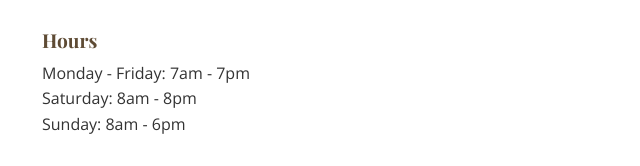
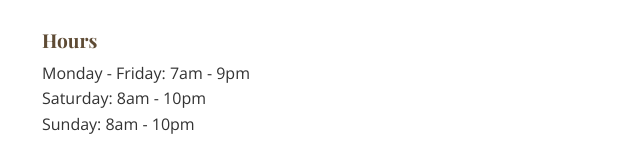
Before and after one commit to Nex-Lume/Cafe-Serenity, a plain HTML site: page contact.html in a window 1280 px wide. Shown: the part 595-761 px from the top of the page, 18-658 px from the left. Drawn offline with nearby package versions, Linux system fonts and the light colour scheme.

Commit message:
contact.html

```diff
--- a/contact.html
+++ b/contact.html
@@ -243,7 +243,7 @@
 
                     <div class="info-block">
                         <h3 class="info-title">Hours</h3>
-                        <p>Monday - Friday: 7am - 7pm<br> Saturday: 8am - 8pm<br> Sunday: 8am - 6pm</p>
+                        <p>Monday - Friday: 7am - 9pm<br> Saturday: 8am - 10pm<br> Sunday: 8am - 10pm</p>
                     </div>
 
                     <div class="info-block">
@@ -359,7 +359,8 @@
 
                 <div class="faq-item">
                     <h3 class="faq-question">Is your café wheelchair accessible?</h3>
-                    <p class="faq-answer">Yes, our café is fully wheelchair accessible with ramp access and accessible restrooms.</p>
+                    <p class="faq-answer">Yes, our café is fully wheelchair accessible with ramp access and accessible restrooms.
+                    </p>
                 </div>
 
                 <div class="faq-item">
@@ -377,9 +378,9 @@
     <!-- Live Chat Support -->
     <div class="live-chat-widget">
         <button class="chat-toggle" id="chatToggle">
-  <span class="chat-icon">💬</span>
-  <span class="chat-label">Chat with us</span>
-</button>
+            <span class="chat-icon">💬</span>
+            <span class="chat-label">Chat with us</span>
+        </button>
 
         <div class="chat-container" id="chatContainer">
             <div class="chat-header">
```
